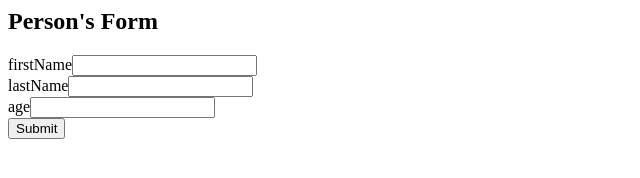
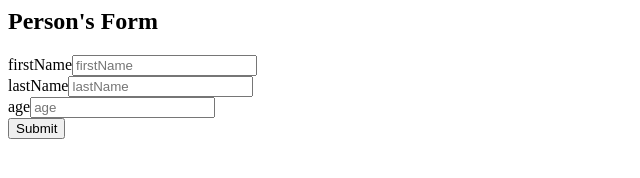
Before and after one commit to marcocrupi/javascript-exercise, a plain HTML site: page 74 - Dom Tree/exercise-6.html in a window 1280 px wide. Shown: the whole page, without its empty margins (0-640 px from the left). Drawn offline with Linux system fonts and the light colour scheme.

Commit message:
Update exercise-6.html

```diff
--- a/74 - Dom Tree/exercise-6.html
+++ b/74 - Dom Tree/exercise-6.html
@@ -25,6 +25,7 @@
         const labelElement = document.createElement("label");
         const inputElement = document.createElement("input");
         inputElement.setAttribute("id", `${element}-input`);
+        inputElement.setAttribute("placeholder", `${element}`);
         labelElement.innerHTML = element;
 
         if (element === "firstName") {
```
